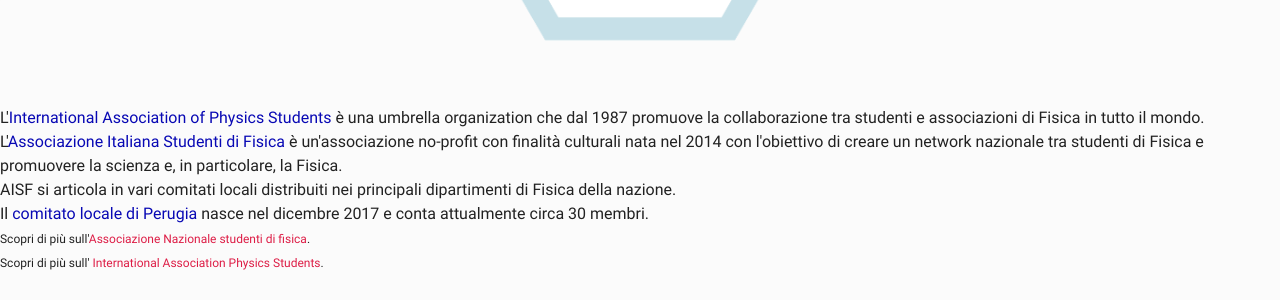
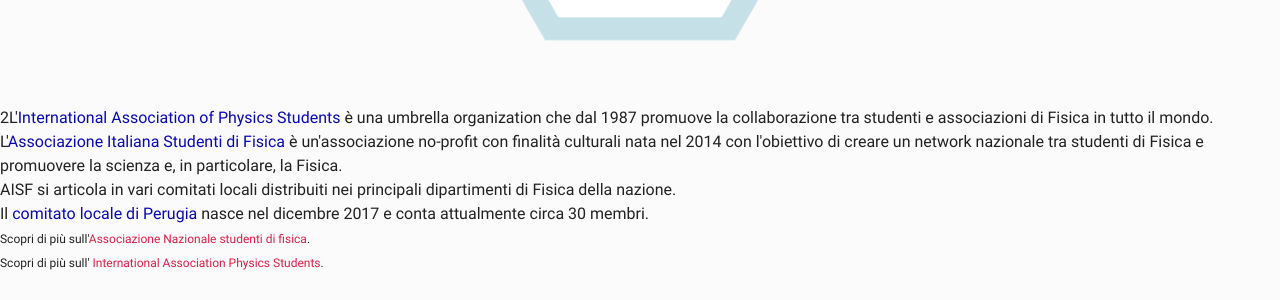
Before and after one commit to ai-sf/aisf_perugia, a Jekyll site: the page built from index.html, in a window 1280 px wide. Shown: the part 969-1269 px from the top of the page. Built offline with Jekyll 4.4.1, drawn with Linux system fonts in a browser that asks for light colours; nearby versions of some CDN libraries.

Commit message:
Update index.html

```diff
--- a/index.html
+++ b/index.html
@@ -21,7 +21,7 @@
          height="auto" width="400" class="responsive" >
      </center>
 <p>
-             L'<font style="color:rgb(8,8,180);">International Association of Physics Students</font>
+             2L'<font style="color:rgb(8,8,180);">International Association of Physics Students</font>
              è una umbrella organization che dal 1987 promuove la
              collaborazione tra studenti e associazioni di Fisica in tutto il mondo.<br>
              L'<font style="color:rgb(8,8,180);">Associazione Italiana Studenti di Fisica</font> è un'associazione no-profit
```
